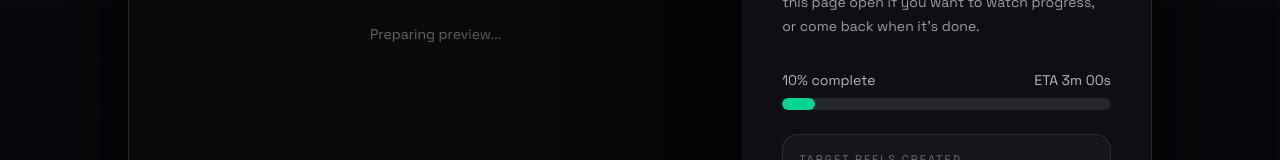
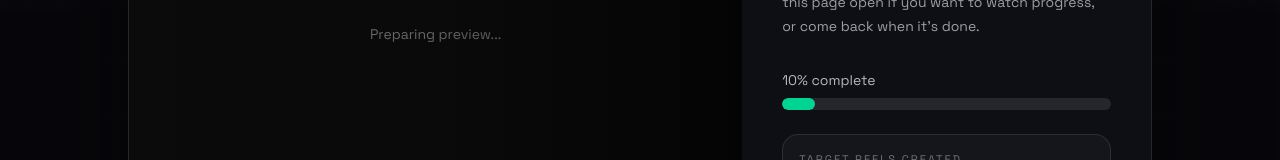
Before and after one commit to Duychinni/animecut, a Next.js app: page /dashboard/projects/1 in a window 1280 px wide. Shown: the part 500-660 px from the top of the page. Built offline with nearby package versions, Linux system fonts and the light colour scheme; no server answers; the database is empty.

Commit message:
Remove ETA and auto-refresh into reels on completion

```diff
--- a/app/dashboard/projects/[projectId]/page.tsx
+++ b/app/dashboard/projects/[projectId]/page.tsx
@@ -201,7 +201,6 @@ export default async function ProjectDetailPage({
             pageTitle={pageTitle}
             heroThumbnail={heroThumbnail}
             fallbackPercent={progressPercent}
-            fallbackEtaSeconds={etaSeconds}
             fallbackTargetCount={targetCount}
           />
         ) : exportItems.length ? (
--- a/components/project/ProcessingHero.tsx
+++ b/components/project/ProcessingHero.tsx
@@ -1,6 +1,7 @@
 'use client';
 
 import { useEffect, useState } from 'react';
+import { useRouter } from 'next/navigation';
 
 type ProgressPayload = {
   project?: {
@@ -16,14 +17,6 @@ type ProgressPayload = {
   };
 };
 
-function fmtDuration(totalSec: number | null | undefined) {
-  if (typeof totalSec !== 'number' || !Number.isFinite(totalSec)) return '—';
-  const s = Math.max(0, Math.round(totalSec));
-  const m = Math.floor(s / 60);
-  const r = s % 60;
-  return `${m}m ${String(r).padStart(2, '0')}s`;
-}
-
 function getProcessingLabel(status: string) {
   if (status === 'created') return 'Fetching video and preparing transcript';
   if (status === 'transcribed') return 'Transcript ready — finding the best moments';
@@ -32,14 +25,14 @@ function getProcessingLabel(status: string) {
   return 'Processing your video';
 }
 
-export function ProcessingHero({ projectId, pageTitle, heroThumbnail, fallbackPercent, fallbackEtaSeconds, fallbackTargetCount }: {
+export function ProcessingHero({ projectId, pageTitle, heroThumbnail, fallbackPercent, fallbackTargetCount }: {
   projectId: string;
   pageTitle: string;
   heroThumbnail: string | null;
   fallbackPercent: number;
-  fallbackEtaSeconds: number | null;
   fallbackTargetCount: number;
 }) {
+  const router = useRouter();
   const [data, setData] = useState<ProgressPayload | null>(null);
 
   useEffect(() => {
@@ -68,10 +61,15 @@ export function ProcessingHero({ projectId, pageTitle, heroThumbnail, fallbackPe
   }, [projectId]);
 
   const percent = Math.max(0, Math.min(100, Number(data?.progress?.percent ?? fallbackPercent)));
-  const etaSeconds = typeof data?.progress?.eta_seconds === 'number' ? data.progress.eta_seconds : fallbackEtaSeconds;
   const targetCount = Number(data?.progress?.target_exports ?? fallbackTargetCount);
   const status = String(data?.project?.status ?? 'created');
   const pipelineError = data?.project?.pipeline_error ?? null;
+
+  useEffect(() => {
+    if (status === 'completed' || percent >= 100) {
+      router.refresh();
+    }
+  }, [percent, router, status]);
 
   return (
     <div className="flex min-h-[68vh] w-full items-start justify-center">
@@ -105,7 +103,6 @@ export function ProcessingHero({ projectId, pageTitle, heroThumbnail, fallbackPe
               <div>
                 <div className="mb-2 flex items-center justify-between text-sm text-white/70">
                   <span>{percent}% complete</span>
-                  <span>ETA {fmtDuration(etaSeconds)}</span>
                 </div>
                 <div className="h-3 overflow-hidden rounded-full bg-white/10">
                   <div className="h-full rounded-full bg-emerald-400 transition-all" style={{ width: `${Math.max(6, Math.min(100, percent))}%` }} />
```
